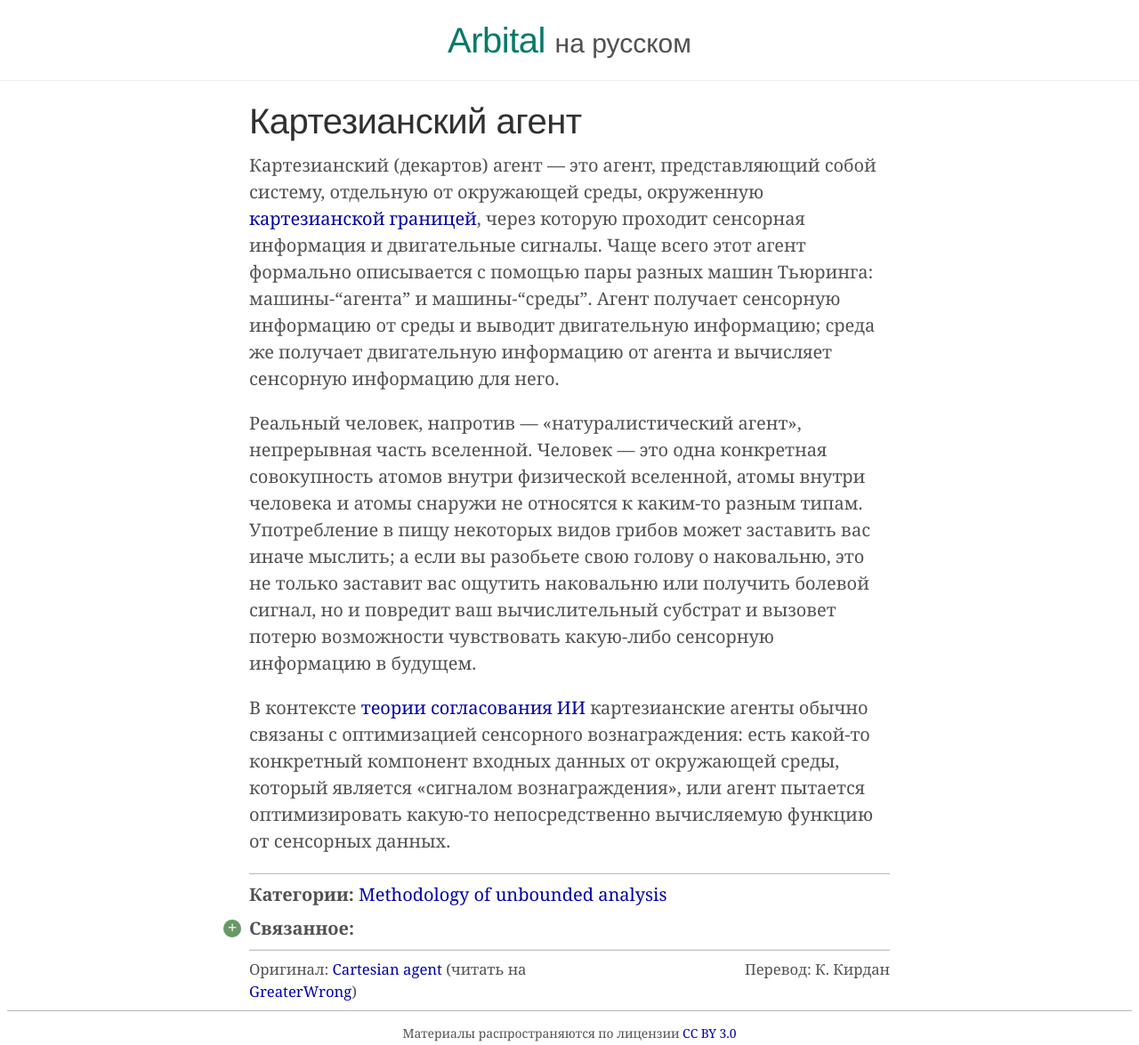
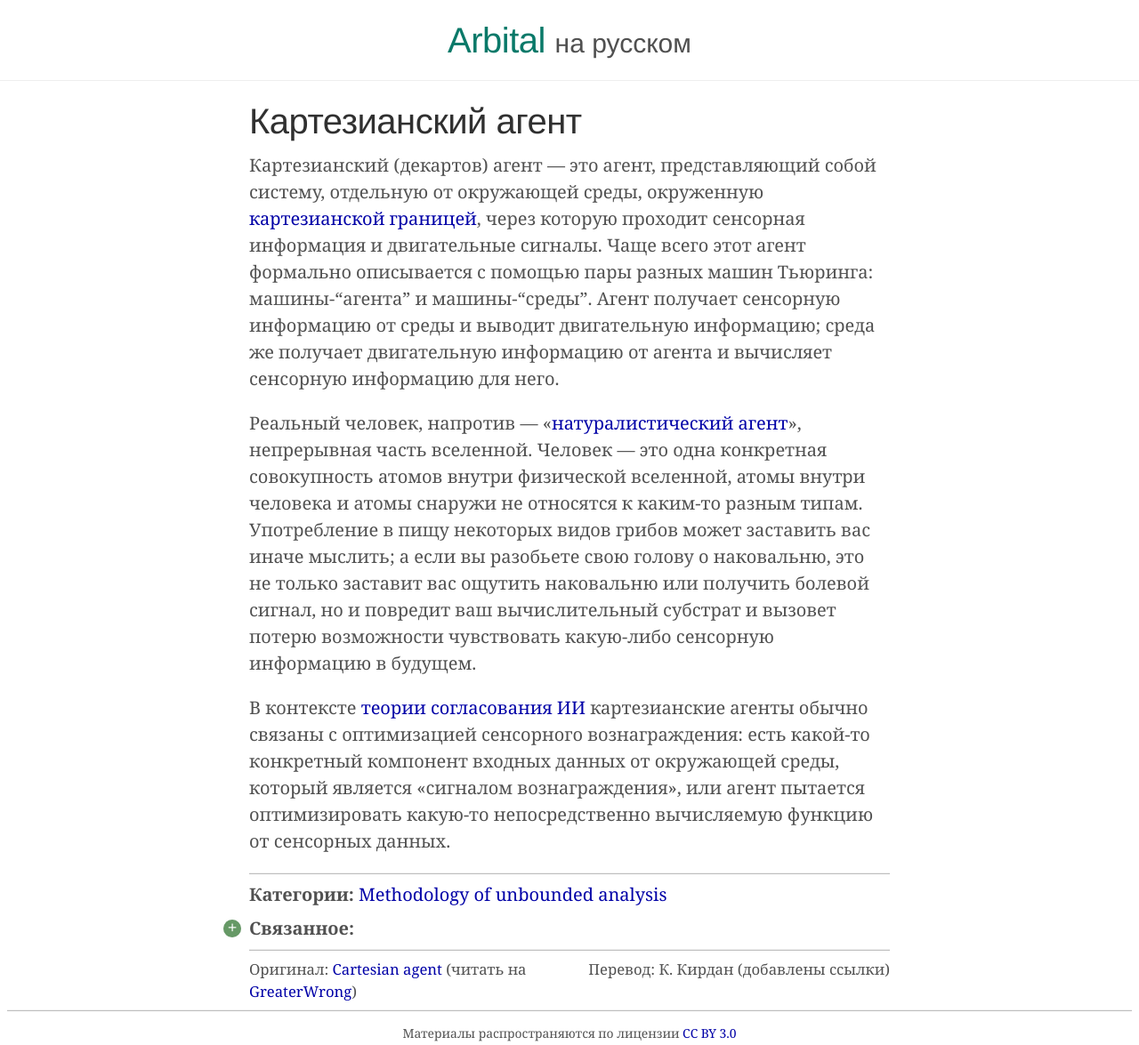
Before and after one commit to Arbital-RU/arbital-ru.github.io, a Jekyll site: the page built from _posts/2024-05-22-cartesian_agent.md, in a window 1280 px wide. Shown: the whole page at 89% size. Built offline with Jekyll 4.4.1, drawn with Linux system fonts in a browser that asks for light colours.

Commit message:
Update 2024-05-22-cartesian_agent.md

```diff
--- a/_posts/2024-05-22-cartesian_agent.md
+++ b/_posts/2024-05-22-cartesian_agent.md
@@ -2,11 +2,12 @@
 layout: post
 title: Картезианский агент
 translated_by: К. Кирдан
+translation_details: "добавлены ссылки"
 excerpt: "Картезианский (декартов) агент — это агент, представляющий собой систему, отдельную от окружающей среды, окруженную картезианской границей, через которую проходит сенсорная информация и двигательные сигналы. Чаще всего этот агент формально описывается с помощью пары разных машин Тьюринга: машины-\"агента\" и машины-\"среды\". Агент получает сенсорную информацию от среды и выводит двигательную информацию; среда же получает двигательную информацию от агента и вычисляет сенсорную информацию для него."
 ---
 Картезианский (декартов) агент — это агент, представляющий собой систему, отдельную от окружающей среды, окруженную [картезианской границей][cartesian_boundary], через которую проходит сенсорная информация и двигательные сигналы. Чаще всего этот агент формально описывается с помощью пары разных машин Тьюринга: машины-"агента" и машины-"среды". Агент получает сенсорную информацию от среды и выводит двигательную информацию; среда же получает двигательную информацию от агента и вычисляет сенсорную информацию для него.
 
-Реальный человек, напротив — «натуралистический агент», непрерывная часть вселенной. Человек — это одна конкретная совокупность атомов внутри физической вселенной, атомы внутри человека и атомы снаружи не относятся к каким-то разным типам. Употребление в пищу некоторых видов грибов может заставить вас иначе мыслить; а если вы разобьете свою голову о наковальню, это не только заставит вас ощутить наковальню или получить болевой сигнал, но и повредит ваш вычислительный субстрат и вызовет потерю возможности чувствовать какую-либо сенсорную информацию в будущем.
+Реальный человек, напротив — «[натуралистический агент][standard_agent]», непрерывная часть вселенной. Человек — это одна конкретная совокупность атомов внутри физической вселенной, атомы внутри человека и атомы снаружи не относятся к каким-то разным типам. Употребление в пищу некоторых видов грибов может заставить вас иначе мыслить; а если вы разобьете свою голову о наковальню, это не только заставит вас ощутить наковальню или получить болевой сигнал, но и повредит ваш вычислительный субстрат и вызовет потерю возможности чувствовать какую-либо сенсорную информацию в будущем.
 
 В контексте [теории согласования ИИ][ai_alignment] картезианские агенты обычно связаны с оптимизацией сенсорного вознаграждения: есть какой-то конкретный компонент входных данных от окружающей среды, который является «сигналом вознаграждения», или агент пытается оптимизировать какую-то непосредственно вычисляемую функцию от сенсорных данных.
 
```
